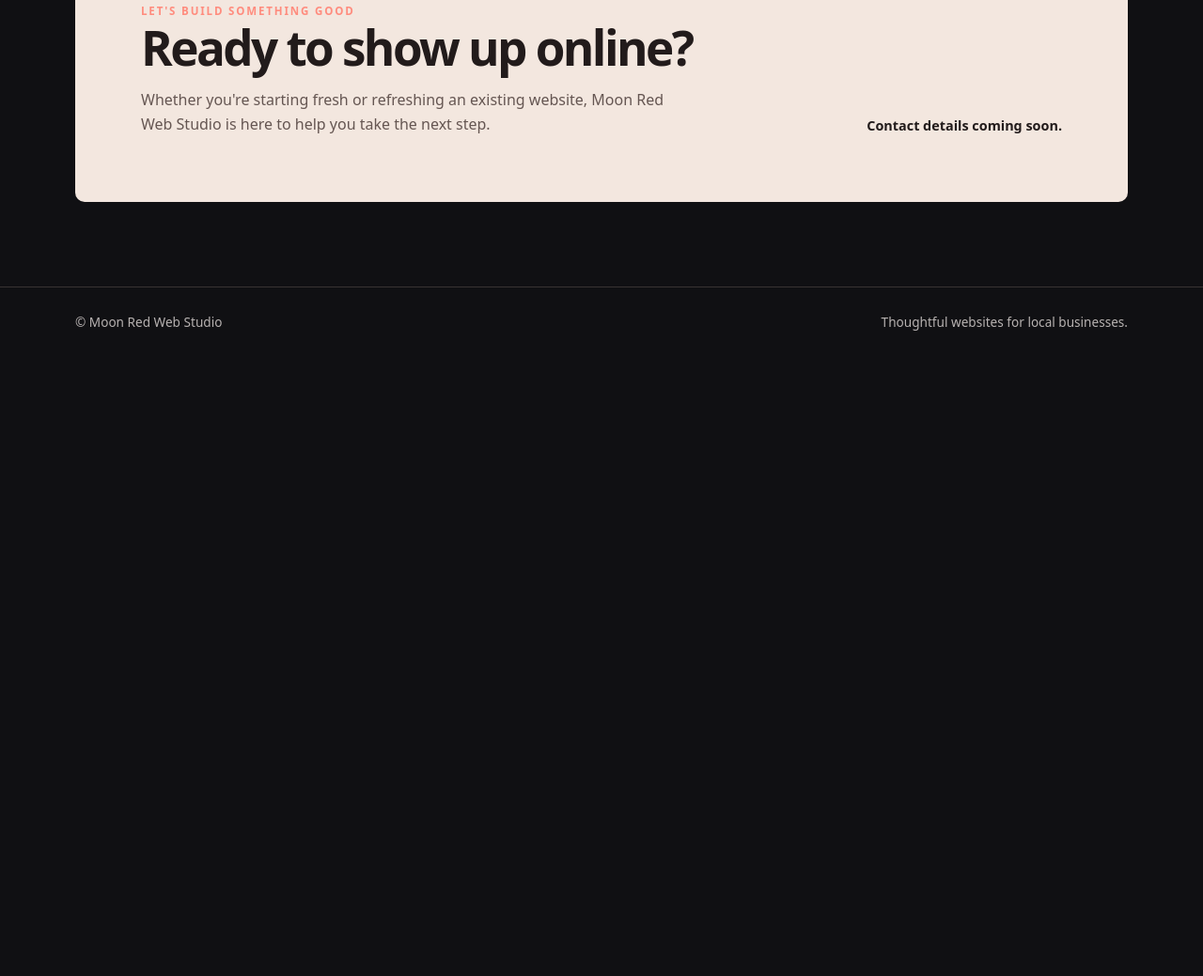
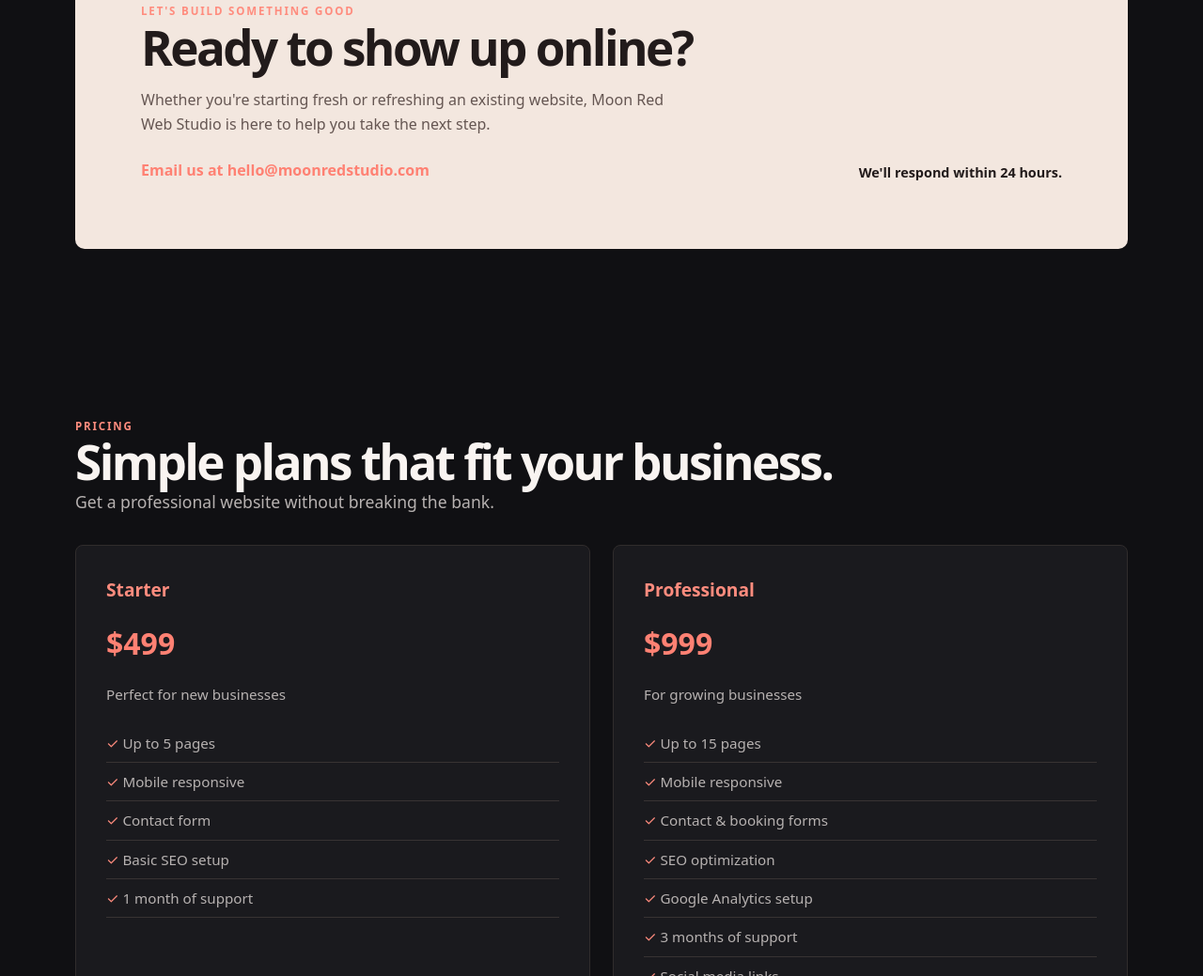
Before and after one commit to AB00999/local-business-website, a plain HTML site: page index.html in a window 1280 px wide. Shown: the part 1761-2800 px from the top of the page at 94% size. Before the commit the page ends 2141 px from the top, so only its background shows below. Drawn offline with Linux system fonts and the light colour scheme.

Commit message:
Add pricing, contact email, and pricing navigation
Co-authored-by: Copilot <223556219+Copilot@users.noreply.github.com>

```diff
--- a/index.html
+++ b/index.html
@@ -48,6 +48,16 @@
     .contact-box { background: #f3e7df; color: #221b1b; border-radius: 10px; padding: clamp(32px, 6vw, 70px); display: flex; justify-content: space-between; align-items: end; gap: 32px; }
     .contact-box p { max-width: 36rem; color: #655652; margin: 16px 0 0; }
     .contact-note { min-width: 190px; font-size: .9rem; font-weight: 650; }
+    .pricing { margin-top: 40px; }
+    .pricing-cards { display: grid; grid-template-columns: repeat(2, 1fr); gap: 24px; margin-top: 32px; }
+    .price-card { background: var(--panel); border: 1px solid #302c2c; border-radius: 8px; padding: 32px; }
+    .price-card h3 { color: #ff8c7e; }
+    .price { font-size: 2rem; font-weight: 800; color: #ff8173; margin: 16px 0; }
+    .price-desc { color: var(--muted); font-size: .95rem; margin: 12px 0 20px; }
+    .price-list { list-style: none; padding: 0; margin: 20px 0; color: var(--muted); font-size: .95rem; }
+    .price-list li { padding: 8px 0; border-bottom: 1px solid #383333; }
+    .price-list li:before { content: "✓ "; color: #ff8c7e; }
+    .cta-email { color: #ff8173; text-decoration: none; font-weight: 700; }
     footer { border-top: 1px solid var(--line); color: var(--muted); padding: 26px 0; font-size: .85rem; }
     .footer-inner { display: flex; justify-content: space-between; gap: 16px; flex-wrap: wrap; }
     a:focus-visible { outline: 3px solid #ffab9d; outline-offset: 4px; }
@@ -59,7 +69,7 @@
       .hero { gap: 38px; padding: 70px 0; }
       .art { height: 300px; }
       section { padding: 65px 0; }
-      .cards, .steps { grid-template-columns: 1fr; }
+      .cards, .steps, .pricing-cards { grid-template-columns: 1fr; }
       .contact-box { align-items: start; flex-direction: column; }
     }
     @media (prefers-reduced-motion: reduce) { html { scroll-behavior: auto; } }
@@ -69,7 +79,7 @@
   <header>
     <nav class="wrap" aria-label="Main navigation">
       <a class="brand" href="#top"><span class="brand-mark" aria-hidden="true"></span> Moon Red Web Studio</a>
-      <div class="nav-links"><a href="#services">Services</a><a href="#process">How it works</a><a href="#contact">Contact</a></div>
+      <div class="nav-links"><a href="#services">Services</a><a href="#pricing">Pricing</a><a href="#contact">Contact</a></div>
     </nav>
   </header>
   <main id="top">
@@ -102,7 +112,16 @@
       </div>
     </section>
     <section class="contact" id="contact">
-      <div class="wrap"><div class="contact-box"><div><div class="eyebrow">Let's build something good</div><h2>Ready to show up online?</h2><p>Whether you're starting fresh or refreshing an existing website, Moon Red Web Studio is here to help you take the next step.</p></div><div class="contact-note">Contact details coming soon.</div></div></div>
+      <div class="wrap"><div class="contact-box"><div><div class="eyebrow">Let's build something good</div><h2>Ready to show up online?</h2><p>Whether you're starting fresh or refreshing an existing website, Moon Red Web Studio is here to help you take the next step.</p><p style="margin-top: 24px;"><a class="cta-email" href="mailto:hello@moonredstudio.com">Email us at hello@moonredstudio.com</a></p></div><div class="contact-note">We'll respond within 24 hours.</div></div></div>
+    </section>
+    <section id="pricing">
+      <div class="wrap"><div class="eyebrow">Pricing</div><h2>Simple plans that fit your business.</h2><p class="lead">Get a professional website without breaking the bank.</p>
+        <div class="pricing-cards">
+          <div class="price-card"><h3>Starter</h3><div class="price">$499</div><div class="price-desc">Perfect for new businesses</div><ul class="price-list"><li>Up to 5 pages</li><li>Mobile responsive</li><li>Contact form</li><li>Basic SEO setup</li><li>1 month of support</li></ul></div>
+          <div class="price-card"><h3>Professional</h3><div class="price">$999</div><div class="price-desc">For growing businesses</div><ul class="price-list"><li>Up to 15 pages</li><li>Mobile responsive</li><li>Contact & booking forms</li><li>SEO optimization</li><li>Google Analytics setup</li><li>3 months of support</li><li>Social media links</li></ul></div>
+        </div>
+        <p style="color: var(--muted); margin-top: 32px; text-align: center;">Custom projects available. <a class="cta-email" href="mailto:hello@moonredstudio.com">Get a quote today</a>.</p>
+      </div>
     </section>
   </main>
   <footer><div class="wrap footer-inner"><span>&copy; Moon Red Web Studio</span><span>Thoughtful websites for local businesses.</span></div></footer>
```
